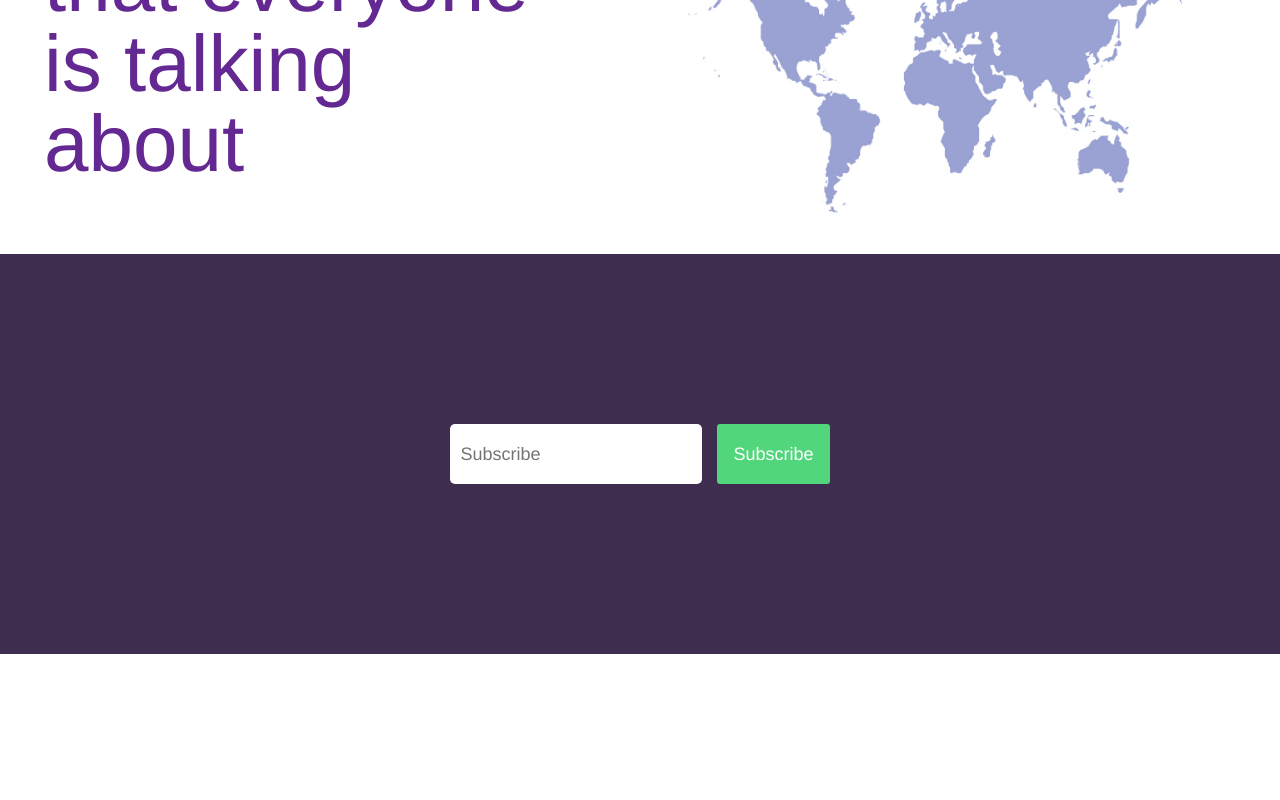
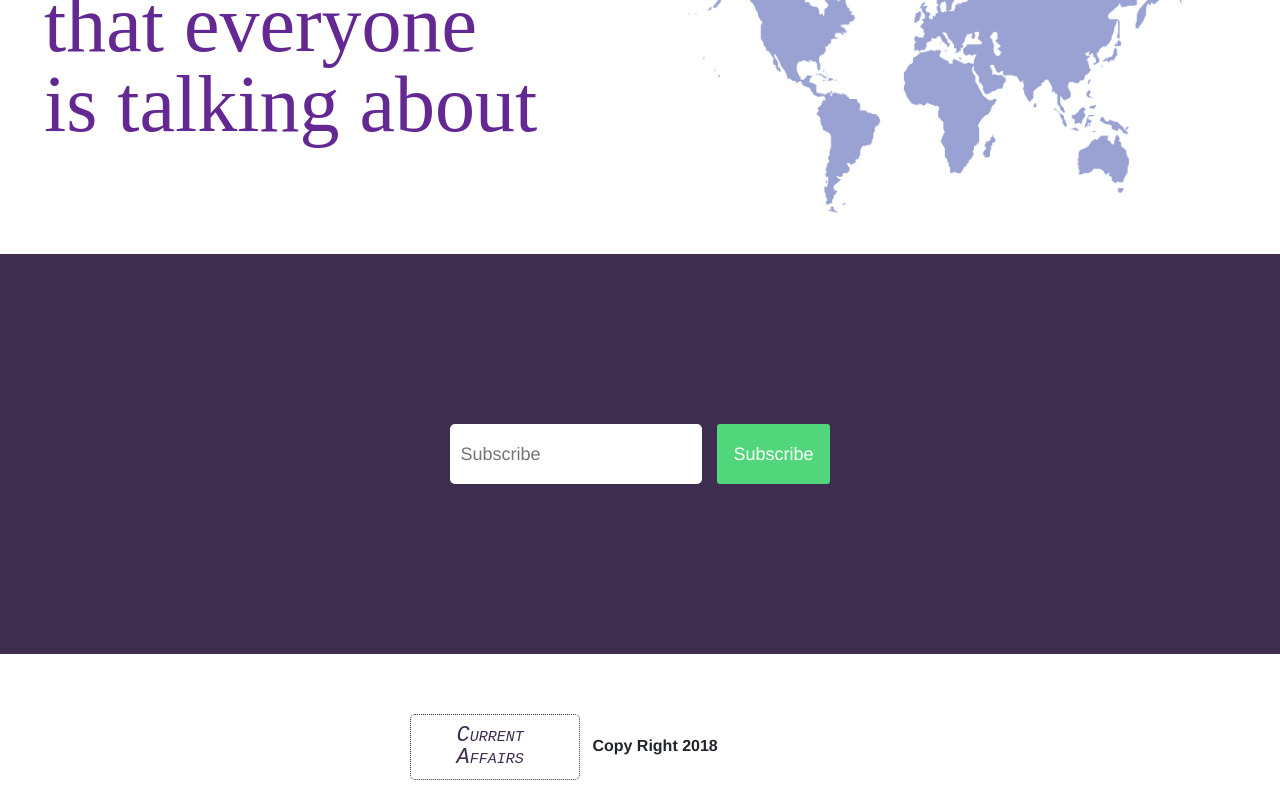
Before and after one commit to AquilaVirtual/current-affairs, a React (Create React App) app in the folder current-affairs-front-end/: page / in a window 1280 px wide. Shown: the part 926-1726 px from the top of the page. Before the commit the page ends 1580 px from the top, so only its background shows below. Built offline with nearby package versions, Linux system fonts and the light colour scheme.

Commit message:
add footer and more styling

```diff
--- a/current-affairs-front-end/src/components/LandingPage.js
+++ b/current-affairs-front-end/src/components/LandingPage.js
@@ -34,6 +34,10 @@ class LandingPage extends Component {
                 />
                 <button className="btn-subscribe-cta">Subscribe</button>
             </div>
+            <div className="footer">
+            <div className="logo" >Current <p>Affairs</p></div>
+            <span>Copy Right 2018</span>
+            </div>
         </div>)
     }
 
--- a/current-affairs-front-end/src/css/LandingPage.css
+++ b/current-affairs-front-end/src/css/LandingPage.css
@@ -34,6 +34,7 @@
   font-size: 80px;
   width: 500px;
   margin: auto;
+  font-family: -webkit-body;
 }
 .landing-container .middle-content .middle-image {
   height: 400px;
@@ -70,3 +71,25 @@
   padding: 0 10px;
   border-radius: 5px;
 }
+.landing-container .footer {
+  display: flex;
+}
+.landing-container .footer .logo {
+  color: #3e2d4f;
+  margin: 60px 0 20px 32%;
+  border: 1px dotted #3e2d4f;
+  height: 66px;
+  width: 170px;
+  border-radius: 5px;
+  padding: 10px 0 0 46px;
+  font-size: 22px;
+  font-family: monospace;
+  font-style: oblique;
+  font-variant: small-caps;
+  font-stretch: ultra-expanded;
+  cursor: pointer;
+}
+.landing-container .footer span {
+  margin: 84px 0 0 1%;
+  font-weight: 600;
+}
--- a/current-affairs-front-end/src/less/LandingPage.less
+++ b/current-affairs-front-end/src/less/LandingPage.less
@@ -32,6 +32,7 @@
             font-size: 80px;
             width: 500px;
             margin: auto;
+            font-family: -webkit-body;
            }
        .middle-image {
         height: 400px;
@@ -74,4 +75,27 @@
     }
 
    }
+   .footer {
+       display: flex;
+      .logo {
+            color: #3e2d4f;
+            margin: 60px 0 20px 32%;
+            border: 1px dotted #3e2d4f;
+            height: 66px;
+            width: 170px;
+            border-radius: 5px;
+            padding: 10px 0 0 46px;
+            font-size: 22px;
+            font-family: monospace;
+            font-style: oblique;
+            font-variant: small-caps;
+            font-stretch: ultra-expanded;
+            cursor: pointer;
+        }
+
+        span {
+            margin: 84px 0 0 1%;
+            font-weight: 600;
+        }
+      }
     }
```
Also changed, not shown: current-affairs-front-end/src/imgs/logo.png (deleted).
